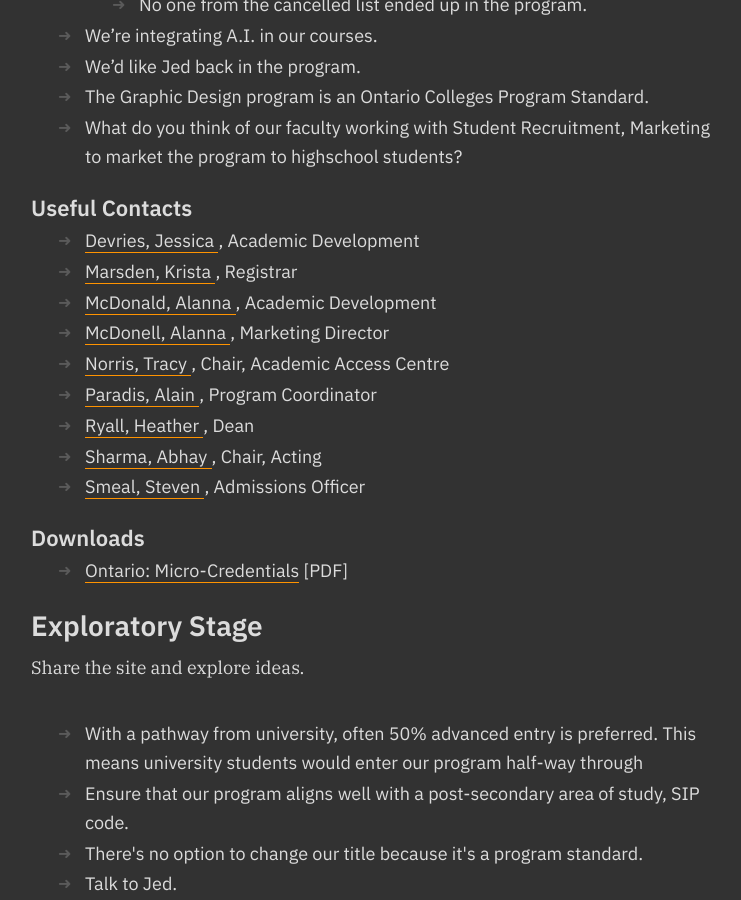
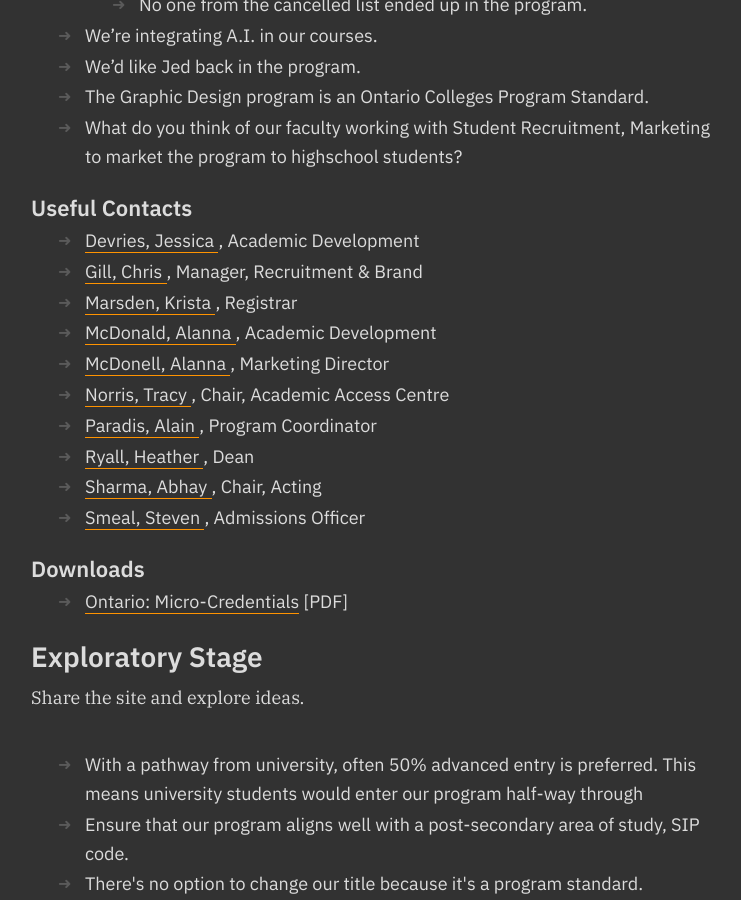
Before and after one commit to AlainParadis/program-transformation, a Jekyll site: the page built from notes.md, in a window 1280 px wide and 900 px high, scrolled down 807 px. Shown: the whole window, without its empty margins (77-818 px from the left). Built offline with Jekyll 4.4.1, drawn with Linux system fonts in a browser that asks for light colours.

Commit message:
add Chris Gill to contacts

```diff
--- a/_data/sitewide.yml
+++ b/_data/sitewide.yml
@@ -10,6 +10,10 @@ identification:
   mobile: +1 613-618-2138
 
 algonquin-contacts:
+  - lastname: Gill
+    firstname: Chris
+    title: Manager, Recruitment & Brand
+    email: "gillc@algonquincollege.com"
   - lastname: Devries
     firstname: Jessica
     title: Academic Development
```
